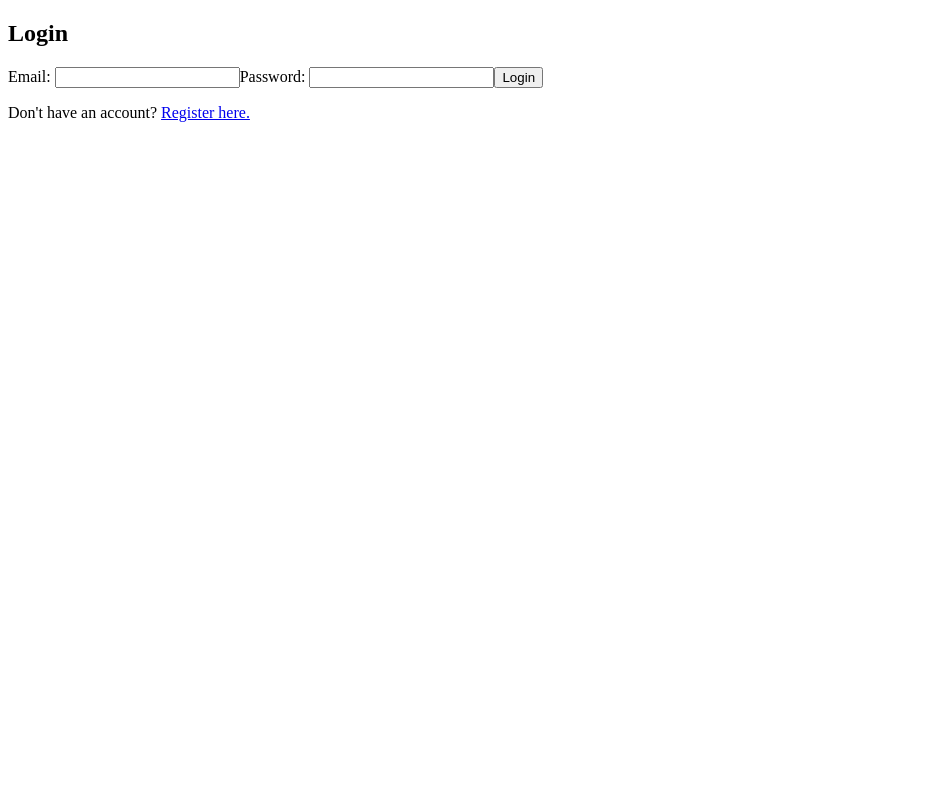
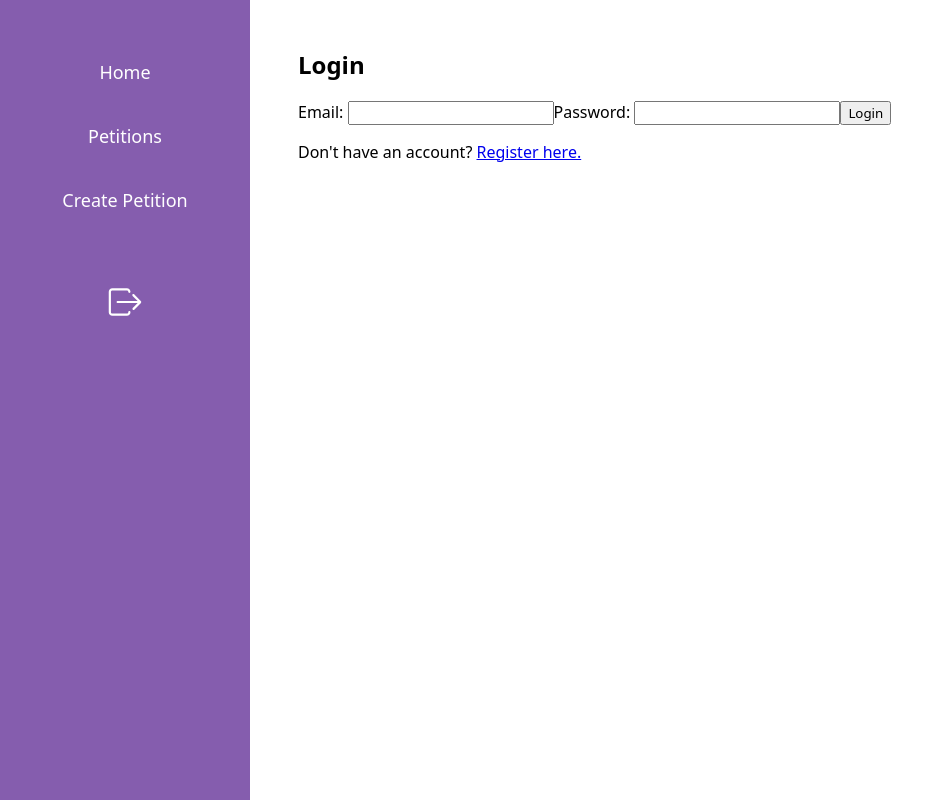
Before and after one commit to SodiqAdetola/PetitionPlatform-Project, a React (Vite) app in the folder frontend/: page /login in a window 1280 px wide. Shown: the whole page, without its empty margins (0-946 px from the left). Built offline with nearby package versions, Linux system fonts and the light colour scheme; no server answers; sample sign-in values are in the browser's storage.

Commit message:
api created for creating petitions, viwing petitions, signing petitions and getting user profile details. Css added to navbar and navbar function completed

```diff
--- a/frontend/package.json
+++ b/frontend/package.json
@@ -14,6 +14,7 @@
     "firebase": "^11.1.0",
     "react": "^18.3.1",
     "react-dom": "^18.3.1",
+    "react-icons": "^5.4.0",
     "react-router-dom": "^7.1.1"
   },
   "devDependencies": {
--- a/frontend/src/App.jsx
+++ b/frontend/src/App.jsx
@@ -3,9 +3,11 @@ import { BrowserRouter as Router, Routes, Route, Navigate } from 'react-router-d
 import Login from './pages/Login';
 import Register from './pages/Register';
 import Home from './pages/Home';
-import { auth } from './firebase';
 import ViewPetition from './pages/ViewPetition';
 import CreatePetition from './pages/CreatePetition';
+import NavBar from './components/NavBar';
+import './styles/App.css'
+import { auth } from './firebase';
 
 function App() {
   const [user, setUser] = useState(null);
@@ -39,6 +41,8 @@ function App() {
 
   return (
     <Router>
+      {user && <NavBar />} {/* Render NavBar only when user is logged in */}
+      <div className={user ? 'contentContainer' : ''}>
         <Routes>
           <Route path="/register" element={<Register />} />
           <Route path="/login" element={<Login />} />
@@ -46,6 +50,7 @@ function App() {
           <Route path="/viewPetitions" element={user ? <ViewPetition /> : <Navigate to="/login" />} />
           <Route path="/createPetition" element={user ? <CreatePetition /> : <Navigate to="/login" />} />
         </Routes>
+      </div>
     </Router>
   );
 }
--- a/frontend/src/components/NavBar.jsx
+++ b/frontend/src/components/NavBar.jsx
@@ -1,38 +1,68 @@
-import React from 'react'
-import { Link, useNavigate } from 'react-router-dom'
-import '../styles/NavBar.css'
-import { auth } from '../firebase'
-
-
+import React, { useState, useEffect } from 'react';
+import { Link, useNavigate, useLocation } from 'react-router-dom';
+import { IoMenu } from "react-icons/io5";
+import { IoIosLogOut } from "react-icons/io";
+import '../styles/NavBar.css';
+import { auth } from '../firebase';
 
 function NavBar() {
+  const [isExpanded, setIsExpanded] = useState(window.innerWidth > 768);
+  const navigate = useNavigate();
+  const location = useLocation()
 
-    const navigate = useNavigate()
+  const handleLogout = () => {
+    auth.signOut()
+      .then(() => {
+        localStorage.removeItem('idToken');
+        localStorage.removeItem('email');
+        navigate('/login');
+      })
+      .catch((err) => console.error('Error logging out:', err));
+  };
 
-    const handleLogout = () => {
+  const toggleNavbar = () => {
+    setIsExpanded((prev) => !prev);
+  };
 
-        auth.signOut().then ( () => {
-          localStorage.removeItem('idToken')
-          localStorage.removeItem('email');
-          navigate('/login')
-        }).catch((err) => {
-          console.error('Error logging out: ', err)
-        })
+  // Automatically adjust navbar state based on screen size
+  useEffect(() => {
+    const handleResize = () => {
+      if (window.innerWidth > 768) {
+        setIsExpanded(true); // Expand for larger screens
+      } else {
+        setIsExpanded(false); // Collapse for smaller screens
+      }
+    };
 
-      }
+    window.addEventListener('resize', handleResize);
+    return () => window.removeEventListener('resize', handleResize);
+  }, []);
 
-
+  const getLinkClass = (path) => {
+    return location.pathname === path ? 'navLink active' : 'navLink';
+  };
 
   return (
-    <div className='navbar'>
-      <Link to="/" className="nav-link">Home</Link>
-      <Link to="/viewPetitions" className="nav-link">Petitions</Link>
-      <Link to="/createPetition" className="nav-link">Create Petition</Link>
-      <button className="nav-link" onClick={handleLogout}>Logout</button>
+    <div>
+      {/* Hamburger icon for small screens */}
+      {window.innerWidth <= 768 && (
+        <button className="navbarToggle" onClick={toggleNavbar}>
+          <IoMenu />
 
+        </button>
+      )}
+
+      {/* Navbar container */}
+      <div className={`navbarContainer ${isExpanded ? 'expanded' : 'collapsed'}`}>
+      <Link to="/" className={getLinkClass('/')}>Home</Link>
+        <Link to="/viewPetitions" className={getLinkClass('/viewPetitions')}>Petitions</Link>
+        <Link to="/createPetition" className={getLinkClass('/createPetition')}>Create Petition</Link>
+        <button className="navLink" onClick={handleLogout}>
+          <IoIosLogOut size={40}/>
+        </button>
+      </div>
     </div>
-
-  )
+  );
 }
 
-export default NavBar
+export default NavBar;
--- a/frontend/src/pages/CreatePetition.jsx
+++ b/frontend/src/pages/CreatePetition.jsx
@@ -1,5 +1,4 @@
 import React, { useState } from 'react';
-import NavBar from '../components/NavBar';
 import axios from 'axios';
 import { useNavigate } from 'react-router-dom';
 
@@ -32,9 +31,9 @@ function CreatePetition() {
       setText('');
 
       // Redirect to petitions page or dashboard
-      setTimeout(() => {
-        navigate('/viewPetitions');
-      }, 1000);
+
+      navigate('/viewPetitions');
+
 
     } catch (err) {
       console.error(err);
@@ -45,8 +44,6 @@ function CreatePetition() {
 
   return (
     <div>
-      <NavBar />
-
       <div className="formContainer">
         <h1>Create Petition</h1>
 
--- a/frontend/src/pages/Home.jsx
+++ b/frontend/src/pages/Home.jsx
@@ -1,6 +1,5 @@
 import React, { useState, useEffect } from 'react';
 import axios from 'axios';
-import NavBar from '../components/NavBar';
 
 function UserProfile() {
   const [profile, setProfile] = useState(null);
@@ -10,6 +9,7 @@ function UserProfile() {
     const fetchProfile = async () => {
       try {
         const email = localStorage.getItem('email');
+        console.log(email)
         const response = await axios.get(`http://localhost:9000/petitioner?email=${email}`);
         setProfile(response.data);
       } catch (err) {
@@ -31,7 +31,6 @@ function UserProfile() {
 
   return (
     <div>
-      <NavBar />
       <h1>User Profile</h1>
       <div className="profile-container">
         <p><strong>Full Name:</strong> {profile.fullName}</p>
--- a/frontend/src/pages/Login.jsx
+++ b/frontend/src/pages/Login.jsx
@@ -15,9 +15,11 @@ function Login() {
   const loginHandler = async (e) => {
     e.preventDefault();
     try {
-      const response = await signInWithEmailAndPassword(auth, email, password);
+      const lowerCaseEmail = email.toLowerCase();
+      const response = await signInWithEmailAndPassword(auth, lowerCaseEmail, password);
       console.log(response, 'Login Successful');
-      localStorage.setItem('email', email)
+      console.log(lowerCaseEmail)
+      localStorage.setItem('email', lowerCaseEmail)
       navigate('/');
 
     } catch (err) {
--- a/frontend/src/pages/Register.jsx
+++ b/frontend/src/pages/Register.jsx
@@ -33,19 +33,22 @@ function Register() {
     }
 
     try {
+      const lowerCaseEmail = email.toLowerCase();
+
       const backendResponse = await axios.post('http://localhost:9000/petitioner', {
         fullName,
         DoB,
         bioID,
-        email,
+        email: lowerCaseEmail,
         password
       });
 
 
       if (backendResponse.data.message === 'Registration successful') {
-        const firebaseResponse = await createUserWithEmailAndPassword(auth, email, password);
+        const firebaseResponse = await createUserWithEmailAndPassword(auth, lowerCaseEmail, password);
         console.log(firebaseResponse, 'Firebase Registration Successful');
-        localStorage.setItem('email', email)
+
+        localStorage.setItem('email', lowerCaseEmail)
         navigate('/');
       }
 
--- /dev/null
+++ b/frontend/src/styles/App.css
@@ -0,0 +1,17 @@
+/* Main content container */
+.contentContainer {
+    margin-left: 270px; /* Default margin for large screens */
+    padding: 20px;
+    transition: margin-left 0.3s ease-in-out;
+  }
+
+  /* Overlap navbar on small screens when expanded */
+  @media (max-width: 768px) {
+    .contentContainer {
+      margin-left: 0; /* No margin when navbar overlaps */
+    }
+  }
+
+  * {
+    font-family:system-ui, -apple-system, BlinkMacSystemFont, 'Segoe UI', Roboto, Oxygen, Ubuntu, Cantarell, 'Open Sans', 'Helvetica Neue', sans-serif
+  }
--- a/frontend/src/styles/NavBar.css
+++ b/frontend/src/styles/NavBar.css
@@ -0,0 +1,78 @@
+.navbarContainer {
+    background-color: mediumpurple;
+    display: flex;
+    flex-direction: column;
+    align-items: center;
+    position: fixed;
+    padding-top: 30px;
+    top: 0;
+    left: 0;
+    height: 100%;
+    width: 250px;
+    z-index: 999;
+    transition: 0.5s ease-in-out, transform 0.5s ease-in-out;
+  }
+
+  .navbarContainer.collapsed {
+    transform: translateX(-100%);
+    opacity: 0;
+  }
+
+  .navbarContainer.expanded {
+    transform: translateX(0);
+    opacity: 1;
+    background-color: rgba(102, 51, 153, 0.793);
+  }
+
+  .navLink {
+    color: white;
+    width: 100%;
+    text-decoration: none;
+    margin-top: 20px;
+    font-size: 18px;
+    text-align: center;
+    padding: 10px;
+    transition: background-color 0.3s ease;
+  }
+
+  .navbarContainer button {
+    width: fit-content;
+    margin-top: 50px;
+    background-color: rgba(0, 0, 0, 0);
+    border-radius: 10px;
+    border: 0;
+    padding: 30;
+  }
+
+  .navLink:hover {
+    background-color: rgba(255, 255, 255, 0.2); /* Hover shade */
+  }
+
+  .navLink.active {
+    background-color: rgba(255, 255, 255, 0.3); /* Active link background */
+    font-weight: bold;
+  }
+
+  .navbarToggle {
+    display: none; /* Hidden on large screens */
+    font-size: 30px;
+    cursor: pointer;
+    background: transparent;
+    border: none;
+    color: rgb(105, 37, 139);
+    position: fixed;
+    top: 20px;
+    left: 20px;
+    z-index: 1000;
+  }
+
+  /* Responsive styles for small screens */
+  @media (max-width: 768px) {
+    .navbarContainer {
+      width: 70%; /* Navbar spans 70% of the screen when expanded */
+    }
+
+    .navbarToggle {
+      display: block; /* Show hamburger icon */
+    }
+  }
```
Also changed, not shown: frontend/src/pages/ViewPetition.jsx (+23 -12 lines), 2 other files (tests, documents, lock files or other folders). Lines whose indentation alone changed are shown as unchanged.
